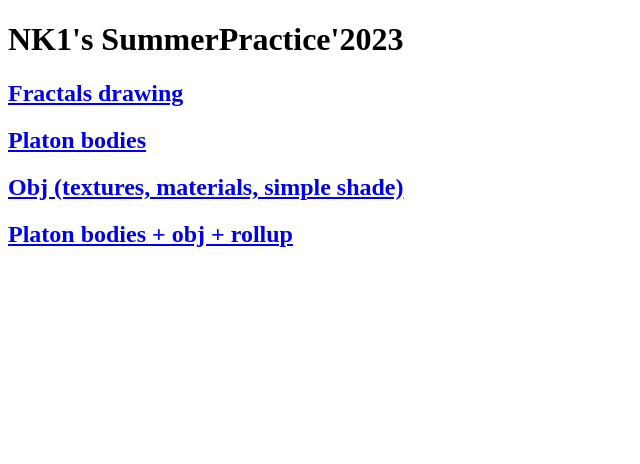
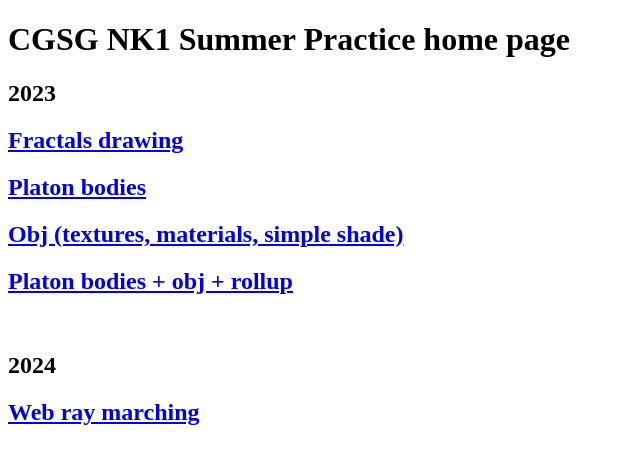
Before and after one commit to cgsgnk1/cgsgnk1.github.io, a plain HTML site: page index.html in a window 1280 px wide. Shown: the whole page, without its empty margins (0-640 px from the left). Drawn offline with Linux system fonts and the light colour scheme.

Commit message:
Update index.html for 2024 practice.

```diff
--- a/index.html
+++ b/index.html
@@ -4,10 +4,18 @@
     <title>index.html</title>
   </head>
   <body>
-        <h1>NK1's SummerPractice'2023</h1>
+    <div>
+      <h1>CGSG NK1 Summer Practice home page</h1>
+      <h2>2023</h2>
       <h2><a href="fractals_webgl/index.html">Fractals drawing</a></h2>
       <h2><a href="nkgl/index.html">Platon bodies</a></h2>
       <h2><a href="nkgl_model/index.html">Obj (textures, materials, simple shade)</a></h2>
       <h2><a href="nkgl_rollup/dist/index.html">Platon bodies + obj + rollup</a></h2>
+    </div>
+    <br>
+    <div>
+      <h2>2024</h2>
+      <h2><a href="web-raymarching/index.html">Web ray marching</a></h2>
+    </div>
     </body>
 </html>
```
Lines whose indentation alone changed are shown as unchanged.
